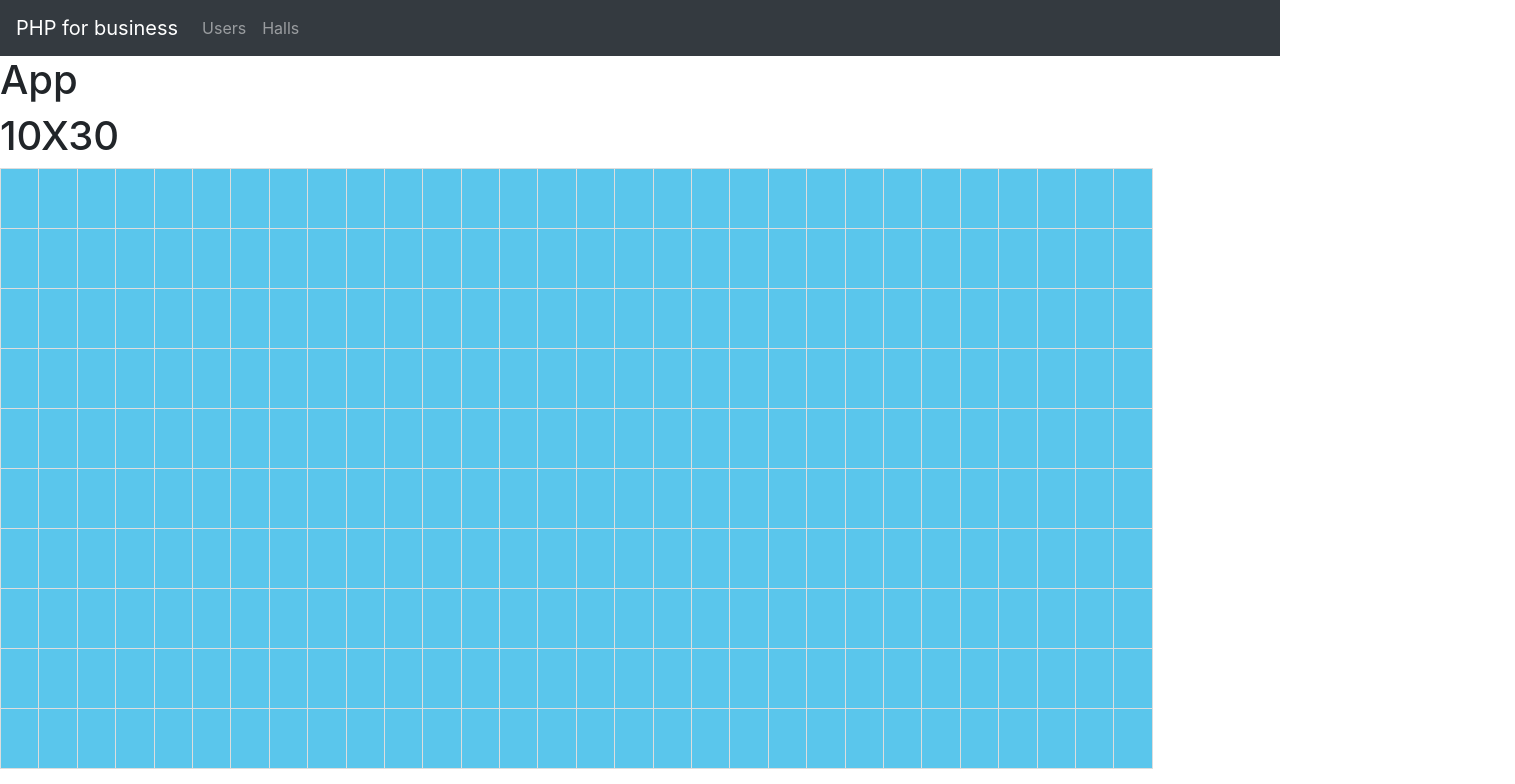
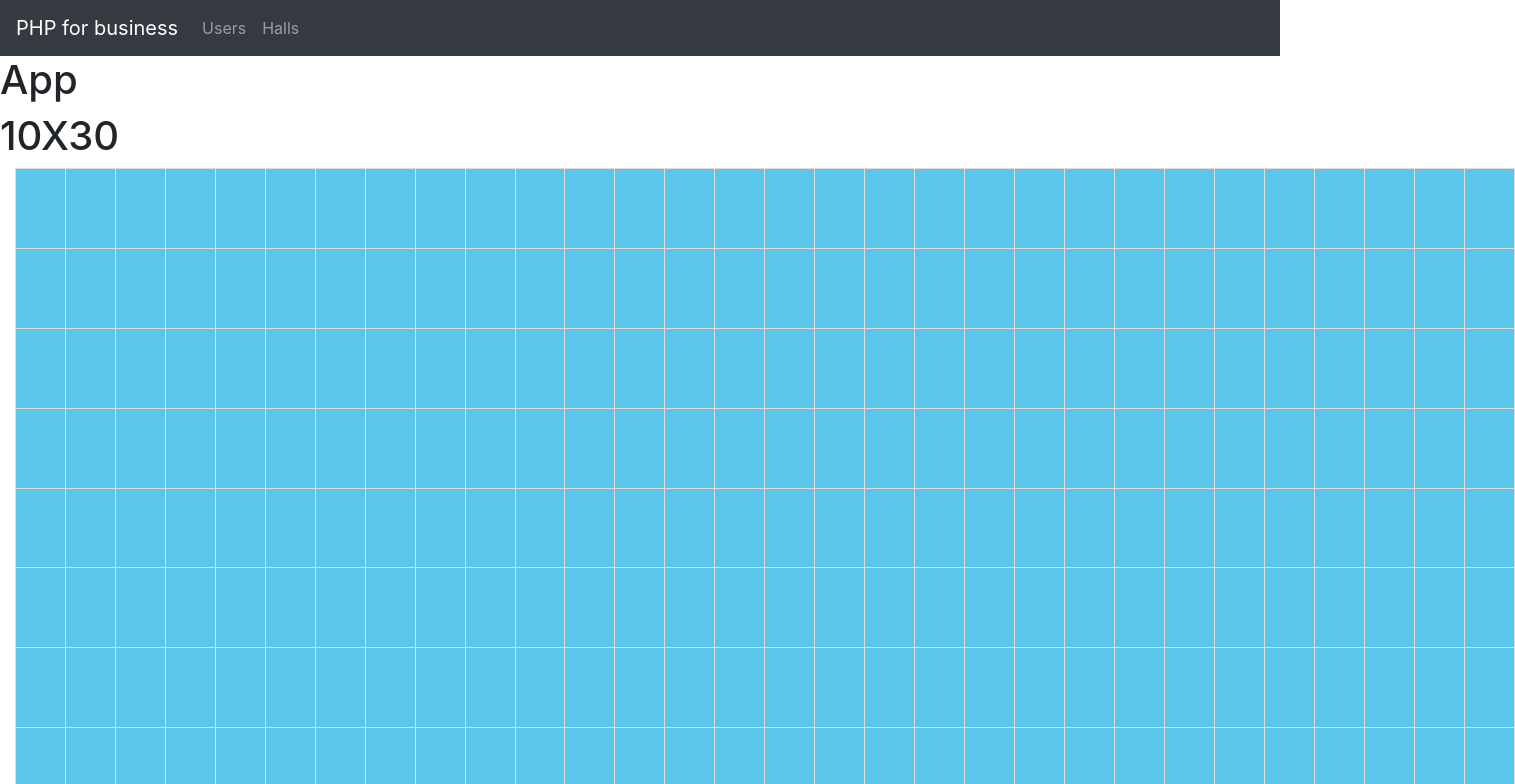
Before and after one commit to Maxik-svg/ClientApp_for_AtaRK, a React (Create React App) app: page / in a window 1280 px wide. Shown: the top 784 px of the page, 1515 px wide, since content can reach past the window. Built offline with nearby package versions, Linux system fonts and the light colour scheme.

Commit message:
More interesting layout for clickableTable

```diff
--- a/src/App.css
+++ b/src/App.css
@@ -14,6 +14,12 @@ a{
   text-decoration: none;
 }
  td, th {
-  border: 1px solid #ddd;
-  padding: 8px;
+     border: 1px solid #ddd;
+     padding: 8px;
+     overflow: auto;
 }
+
+table {
+    border: 1px solid black;
+    table-layout: fixed;
+}
--- a/src/App.js
+++ b/src/App.js
@@ -10,43 +10,7 @@ class App extends Component{
   state = {
     N: 10,
     M: 30,
-    Seats: this.createSeats(10, 30)
-  }
 
-  createSeats(row, col){
-    let rows = new Array(row);
-
-    for (let i = 0; i < rows.length; i++) {
-      rows[i] = new Array(col);
-
-      for (let j = 0; j < rows[i].length; j++){
-        rows[i][j] = {
-          Id: j * 10 + i,
-          IsChecked: false,
-          CostType: 0,
-          State: 0
-        };
-      }
-    }
-
-    return rows;
-  }
-
-  changeSeatState = (id) => {
-    this.setState(this.state.Seats.map((row) => {
-      row.map((seat) => {
-        if(seat.Id === id){
-          if(global.ShouldColorSeats && seat.IsChecked
-          || !global.ShouldColorSeats && !seat.IsChecked)
-            return;
-
-          seat.IsChecked = !seat.IsChecked;
-        }
-
-        return seat;
-      })
-      return row;
-    }))
   }
 
   render() {
@@ -54,7 +18,7 @@ class App extends Component{
       <div className="App">
         <Header />
         <h1>App</h1>
-        <ClickableTable N = {this.state.N} M = {this.state.M} Seats = {this.state.Seats} changeSeatState = {this.changeSeatState}/>
+        <ClickableTable />
       </div>
     );
   }
--- a/src/components/ClickableTable.js
+++ b/src/components/ClickableTable.js
@@ -2,13 +2,53 @@ import React, {Component} from "react";
 import Seat from "./Seat";
 
 class ClickableTable extends Component{
+  state = {
+    Seats: this.createSeats(10, 30)
+  }
+
+  createSeats(row, col){
+    let rows = new Array(row);
+
+    for (let i = 0; i < rows.length; i++) {
+      rows[i] = new Array(col);
+
+      for (let j = 0; j < rows[i].length; j++){
+        rows[i][j] = {
+          Id: j * 10 + i,
+          IsChecked: false,
+          CostType: 0,
+          State: 0
+        };
+      }
+    }
+
+    return rows;
+  }
+
+  changeSeatState = (id) => {
+    this.setState(this.state.Seats.map((row) => {
+      row.map((seat) => {
+        if(seat.Id === id){
+          if(global.ShouldColorSeats && seat.IsChecked
+            || !global.ShouldColorSeats && !seat.IsChecked)
+            return;
+
+          seat.IsChecked = !seat.IsChecked;
+        }
+
+        return seat;
+      })
+      return row;
+    }))
+  }
+
   renderHall = () => {
-    return this.props.Seats.map((value, key) => {
+    return this.state.Seats.map((value, key) => {
       return (
         <tr key={key}>
           {value.map((cell) => {
            return (
-             <Seat key = {cell.Id} cell = {cell} changeState = {this.props.changeSeatState}/>
+             <Seat key = {cell.Id} cell = {cell} changeState = {this.changeSeatState}/>
            )
           })}
         </tr>
@@ -19,10 +59,12 @@ class ClickableTable extends Component{
   render() {
     return (
       <React.Fragment>
-        <h1>{this.props.N}X{this.props.M}</h1>
-        <table>
-          <tbody>{this.renderHall()}</tbody>
-        </table>
+        <h1>{10}X{30}</h1>
+        <div className="container float-left">
+          <table style={{width:1500, height: 800}}>
+            <tbody>{this.renderHall()}</tbody>
+          </table>
+        </div>
       </React.Fragment>
     );
   }
--- a/src/components/Seat.js
+++ b/src/components/Seat.js
@@ -9,9 +9,7 @@ class Seat extends Component{
   getStyle = () =>  {
     return {
       backgroundColor: this.DefineCellColor(),
-      cursor: "pointer",
-      width: window.innerWidth * .9 / 30,
-      height: window.innerHeight * .9 / 12
+      cursor: "pointer"
     }
   }
 
@@ -35,7 +33,7 @@ class Seat extends Component{
             onMouseUp = {this.setMouseState.bind(this, false)}
             onMouseDown = {this.setMouseState.bind(this, true)}
             onMouseOver = {this.changeState.bind(this, id)}
-            onClick = {(e) => this.changeState.bind(this, id, e)}> </td>
+            onClick = {(e) => this.changeState.bind(this, id, e)}></td>
       </React.Fragment>
     );
   }
--- a/src/components/layout/Header.js
+++ b/src/components/layout/Header.js
@@ -1,17 +1,18 @@
 import React, {Component} from 'react';
-import {render} from "@testing-library/react";
+import {BrowserRouter as Router} from "react-router-dom";
 
 class Header extends Component{
   printNavPages = () => {
     return Object.keys(pages).map((title) => {
       return(
-        <a className="nav-item nav-link" href={pages[title]}>{title}</a>
+        <a key={title} className="nav-item nav-link" href={pages[title]}>{title}</a>
       )
     })
   }
 
   render() {
     return(
+      <Router>
         <nav className="navbar navbar-expand-lg navbar-dark bg-dark">
           <a className="navbar-brand" href="#">PHP for business</a>
           <button className="navbar-toggler" type="button" data-toggle="collapse" data-target="#navbarNavAltMarkup"
@@ -24,6 +25,7 @@ class Header extends Component{
             </div>
           </div>
         </nav>
+      </Router>
     )
   }
 }
```
Lines whose indentation alone changed are shown as unchanged.
